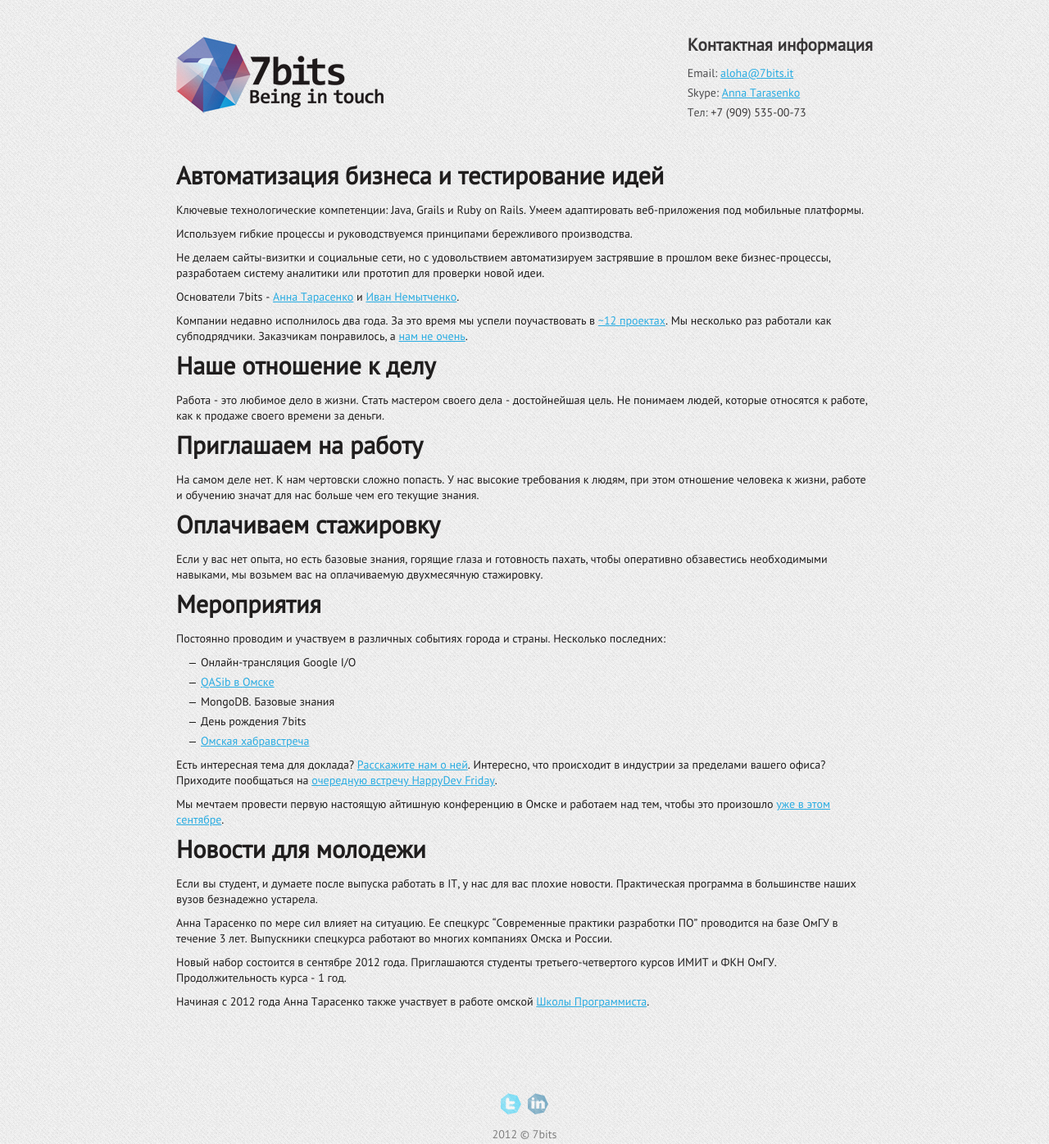
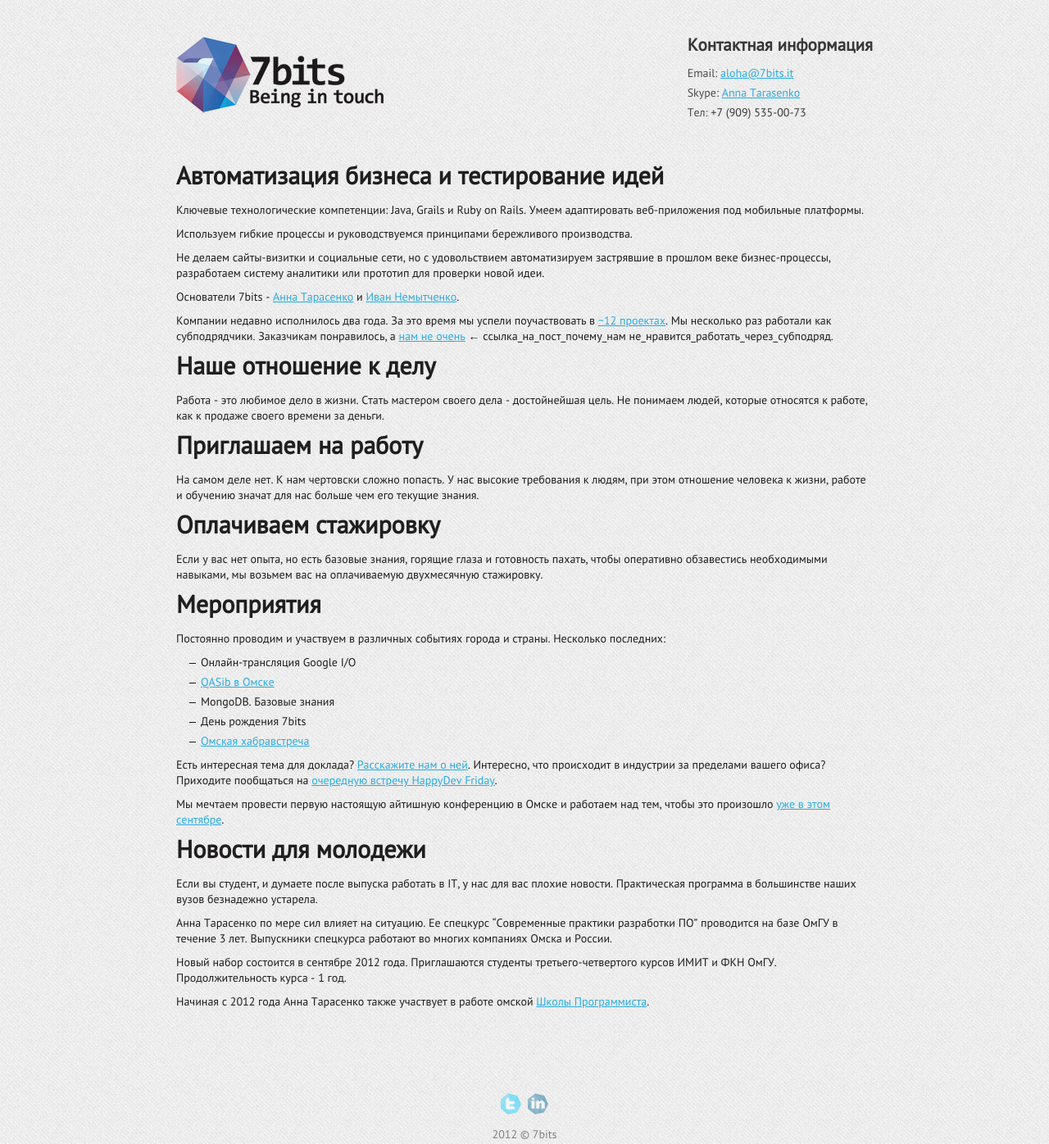
Before and after one commit to AnnieOmsk/7bits, a Jekyll site: the page built from index.md, in a window 1280 px wide. Shown: the whole page at 82% size. Built offline with Jekyll 4.4.1, drawn with Linux system fonts in a browser that asks for light colours; Markdown is read by kramdown in place of the engine named in the settings.

Commit message:
Updated index.md

```diff
--- a/index.md
+++ b/index.md
@@ -13,7 +13,7 @@
 Основатели 7bits - [Анна Тарасенко](→) и [Иван Немытченко](→).
 
 Компании недавно исполнилось два года. За это время мы успели поучаствовать в [~12 проектах](portfolio.html).
-Мы несколько раз работали как субподрядчики. Заказчикам понравилось, а [нам не очень](ссылка_на_пост_почему_нам не_нравится_работать_через_субподряд).
+Мы несколько раз работали как субподрядчики. Заказчикам понравилось, а [нам не очень](→) ← ссылка_на_пост_почему_нам не_нравится_работать_через_субподряд.
 
 
 #Наше отношение к делу
```
